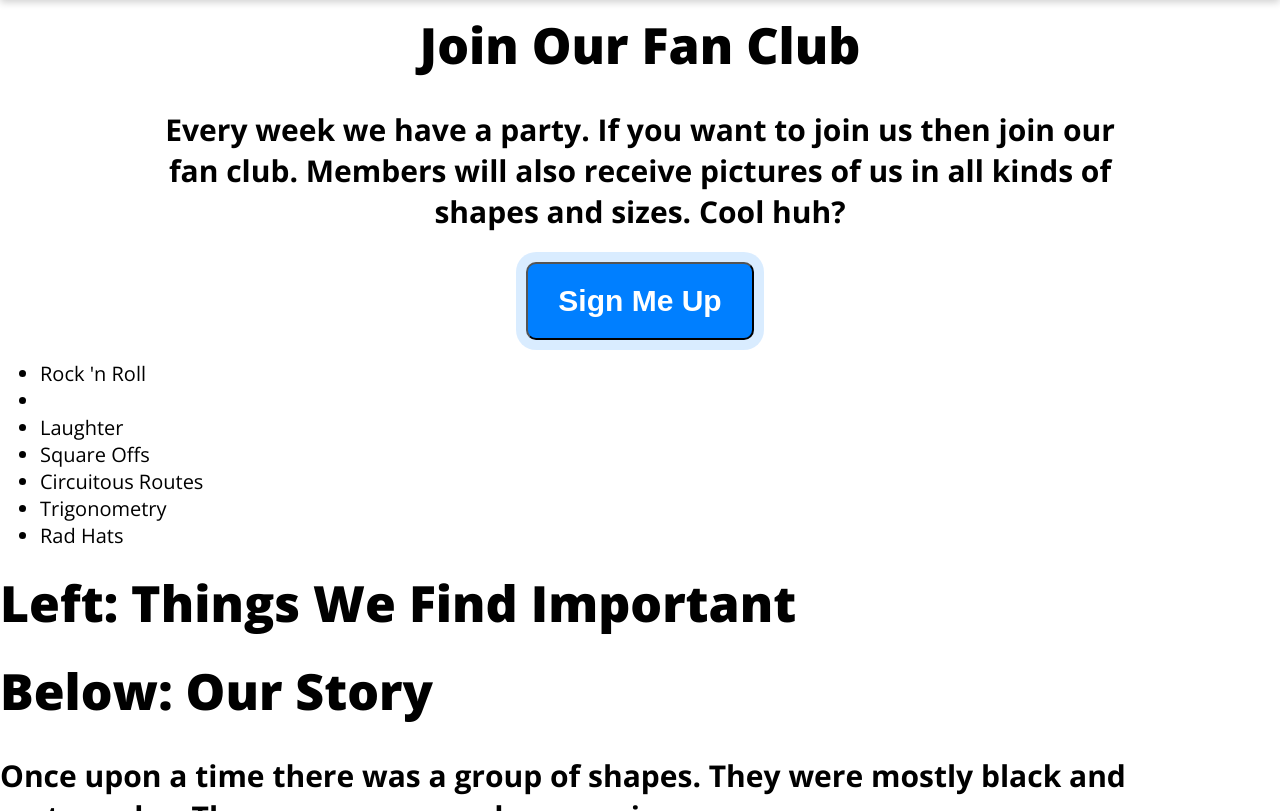
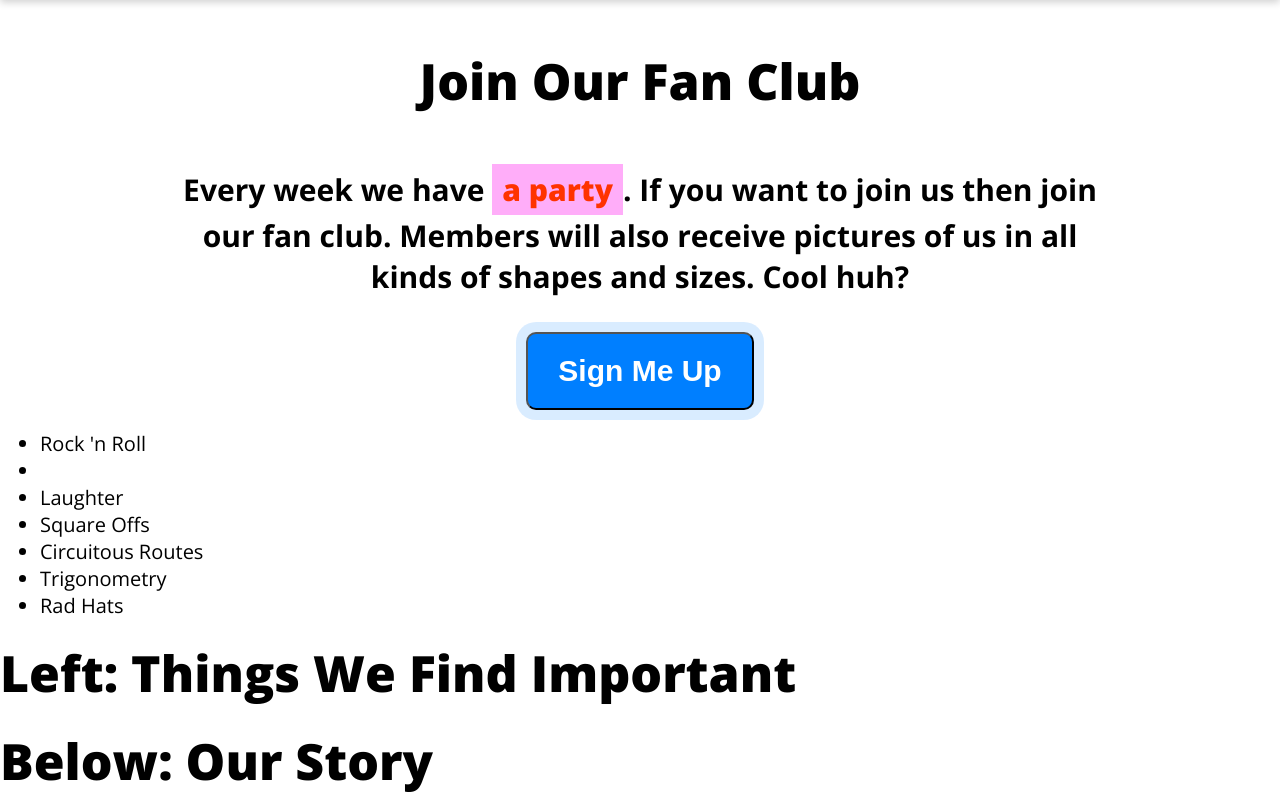
Before and after one commit to kmcdeogracias/The-Gang, a plain HTML site: page index.html in a window 1280 px wide. Shown: the part 903-1714 px from the top of the page. Drawn offline with nearby package versions, Linux system fonts and the light colour scheme.

Commit message:
Add highlight style

```diff
--- a/style.css
+++ b/style.css
@@ -147,12 +147,22 @@ nav ul li a {
   text-align: center;
 }
 
+.more-info p {
+  margin: 10px 0 35px;
+}
+
+.more-info h2 {
+  margin: 50px 0;
+}
+
+.highlight {
+  background-color: #ffadf9;
+  color: #ff3300;
+  padding: 5px 10px;
+  display: inline;
+  line-height: 50px;
+  font-weight: 800;
+}
+
 /**
-<div id="more-info">
-    <div class="wrapper">
-      <h1>Join Our Fan Club</h1>
-      <h3>Every week we have <span class="highlight">a party</span>. If you want to join us then join our fan club. Members will also receive pictures of us in all kinds of shapes and sizes. Cool huh?</h3>
-      <button class="cta" href="#more-info">Sign Me Up</button>
-    </div>
-  </div>
 **/
```
